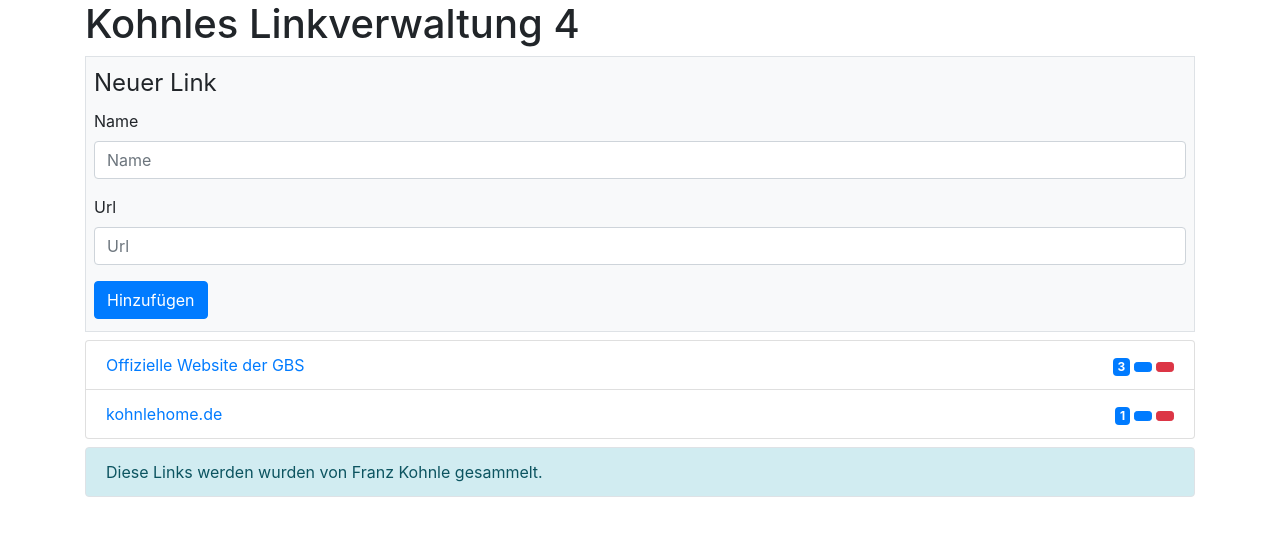
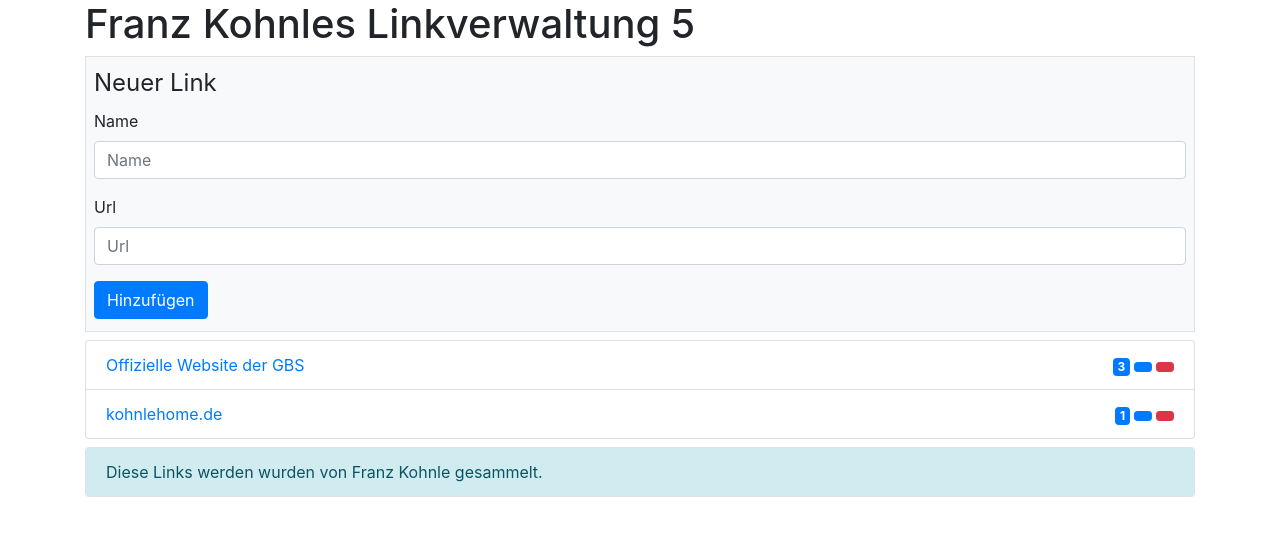
Before and after one commit to meisterk/vue-linkverwaltung, a Vue app: page / in a window 1280 px wide. Shown: the top 536 px of the page. Built offline with nearby package versions, Linux system fonts and the light colour scheme; some icons are missing.

Commit message:
Change headline

```diff
--- a/src/App.vue
+++ b/src/App.vue
@@ -1,7 +1,7 @@
 <template>
   <div id="linkverwaltung-app" class="container">
     <header>
-      <h1>Kohnles Linkverwaltung 4</h1>
+      <h1>Franz Kohnles Linkverwaltung 5</h1>
     </header>
     <main>
       <!-- Eingabeformular -->
```
Also changed, not shown: 1 other file (tests, documents, lock files or other folders).
